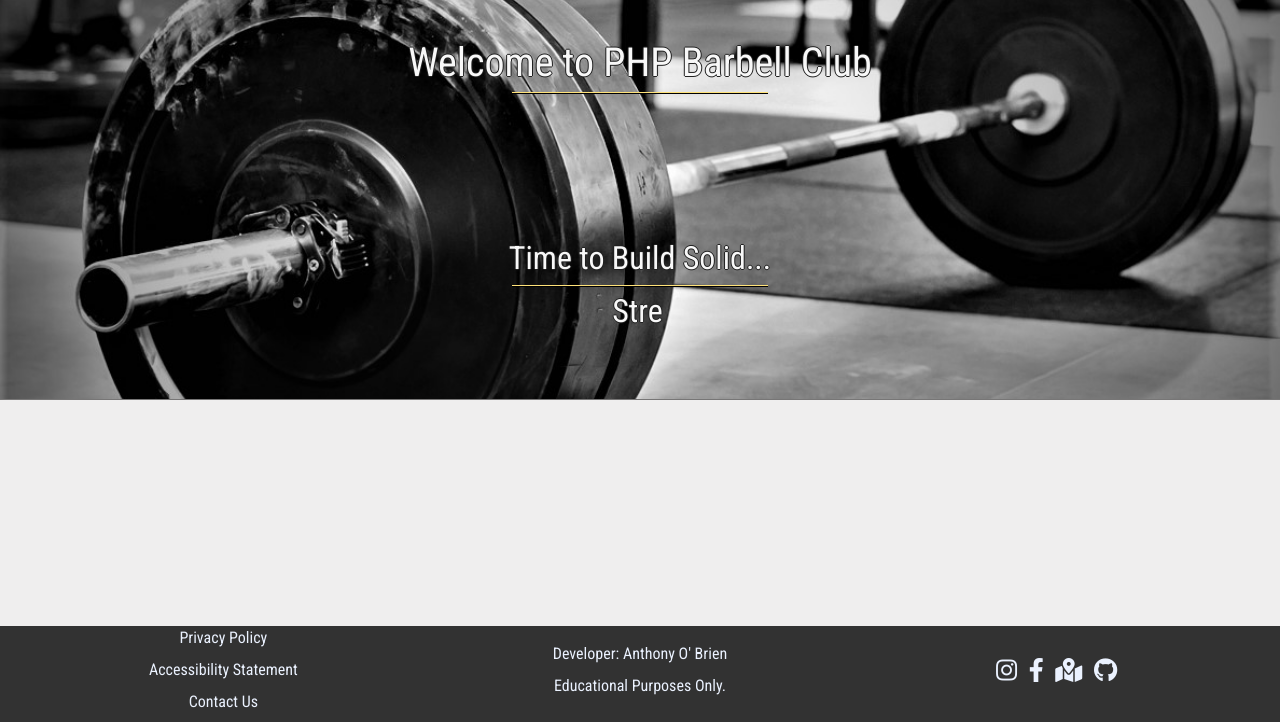
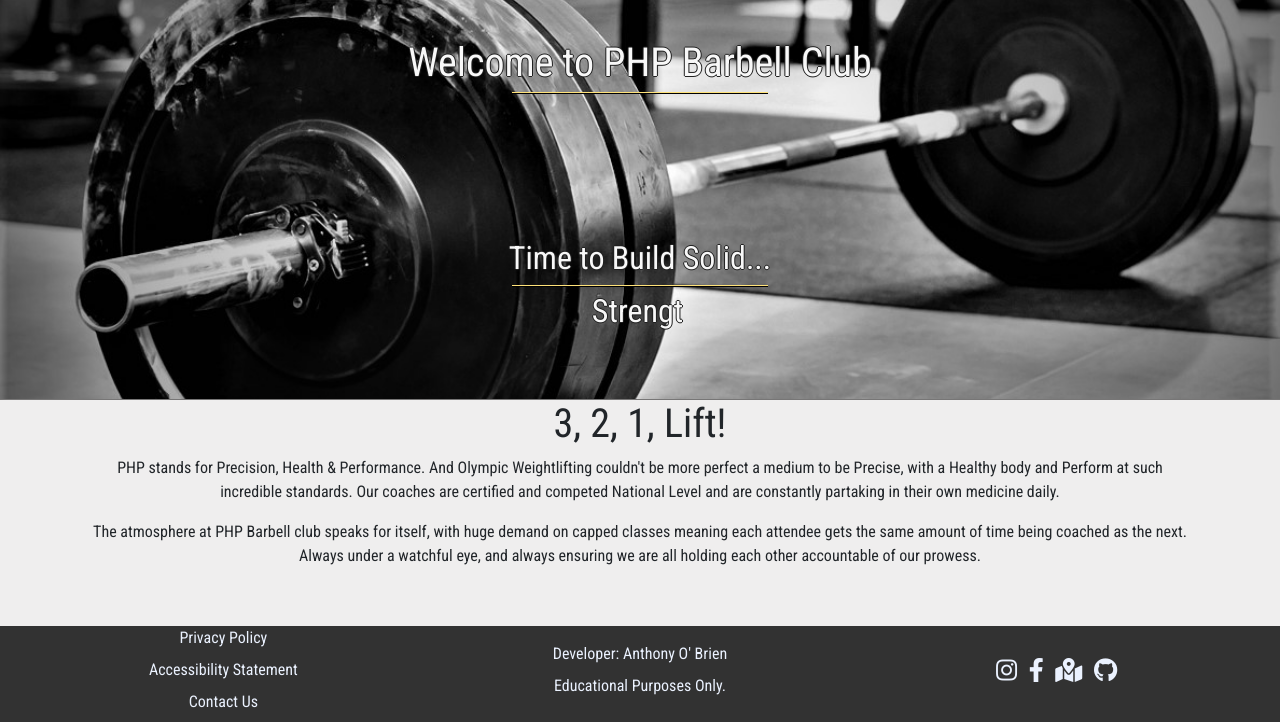
Before and after one commit to auxfuse/Milestone4, a Django app: page / in a window 1280 px wide. Shown: the part 78-800 px from the top of the page. Run offline with Django 3.2, Linux system fonts and the light colour scheme; some libraries are stand-ins or nearby versions.

Commit message:
Introduction content added to index template

```diff
--- a/Milestone4/static/js/main.js
+++ b/Milestone4/static/js/main.js
@@ -30,5 +30,5 @@ let letter = '';
         count++;
         currentWord = 0;
     }
-    setTimeout(type, 400);
+    setTimeout(type, 340);
 }());
--- a/templates/pages/index.html
+++ b/templates/pages/index.html
@@ -16,4 +16,26 @@
             </div>
         </div>
     </div>
+
+    <!-- Page/Form alerts for user visibility, injected via Jinja as template -->
+    {% include 'partials/_alerts.html' %}
+
+    <div class="container">
+        <div class="row">
+            <div class="col-sm-12 introduction text-center">
+                <h1>3, 2, 1, Lift!</h1>
+                <p>PHP stands for Precision, Health & Performance. And Olympic Weightlifting couldn't be more perfect a medium
+                to be Precise, with a Healthy body and Perform at such incredible standards. Our coaches are certified and competed
+                National Level and are constantly partaking in their own medicine daily.</p>
+                <p>The atmosphere at PHP Barbell club speaks for itself, with huge demand on capped classes meaning each attendee gets
+                the same amount of time being coached as the next. Always under a watchful eye, and always ensuring we are all holding
+                each other accountable of our prowess.</p>
+            </div>
+        </div>
+        <div class="row">
+            <div class="col-sm-12 col-sm-6">
+
+            </div>
+        </div>
+    </div>
 {% endblock %}
```
